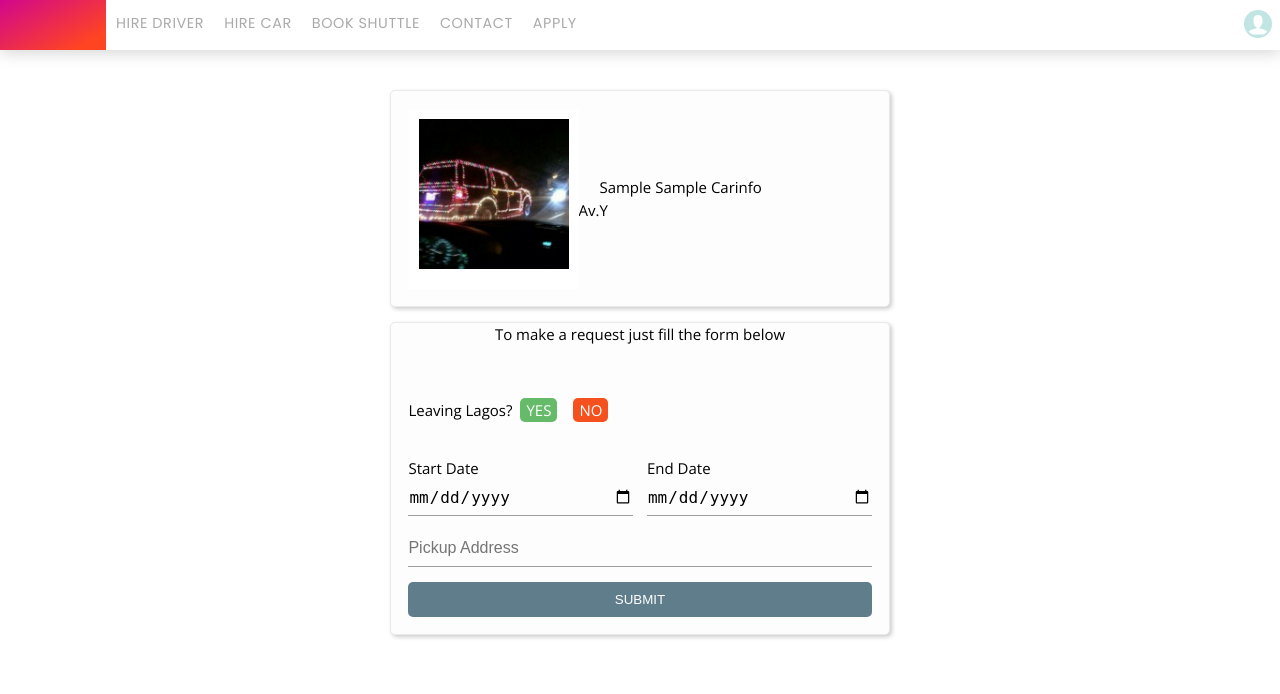
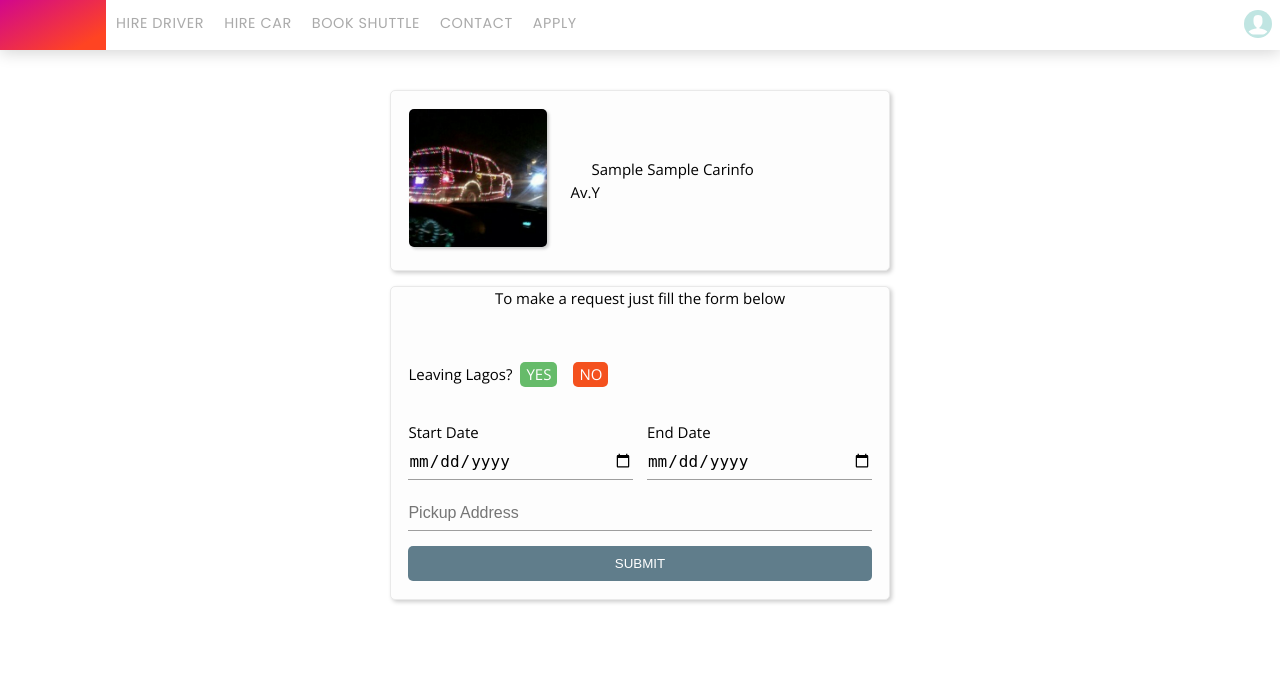
Before and after one commit to oluyoung/shuttl3r-django, a Django app: page /hire/cars/1/ in a window 1280 px wide. Shown: the top 694 px of the page. Run offline with Django 3.2, Linux system fonts and the light colour scheme; tables that the repository leaves empty hold one stand-in row (values such as "Sample post"); some web fonts are replaced.

Commit message:
styling of car template

```diff
--- a/freehand/static/css/cars-styles.css
+++ b/freehand/static/css/cars-styles.css
@@ -32,17 +32,16 @@
 .sheet .car-license {
   width: auto;
   min-width: 0;
-}
-
-.sheet .car-license > div {
-  background-color: #fff;
-  padding: 10px 10px 20px;
+  margin-right: 5%;
   margin-top: 0;
+  width: 30%;
 }
 
 .sheet .car-license .image {
-  width: 150px;
-  height: 150px;
+  width: 100%;
+  height: auto;
+  box-shadow: 2px 2px 3px #ccc;
+  border-radius: 5px;
 }
 
 .sheet .car-license .title {
--- a/freehand/static/css/drivers-styles.css
+++ b/freehand/static/css/drivers-styles.css
@@ -67,11 +67,6 @@ font-family: 'Raleway', sans-serif; */
 
 /** DRIVER
 **/
-.driver {
-  width: 100%;
-  justify-content: flex-start;
-  align-items: center;
-}
 
 .driver-photo {
   border: 1px solid #e9e9e9;
--- a/freehand/static/css/style.css
+++ b/freehand/static/css/style.css
@@ -295,6 +295,7 @@ nav .u-clear {
 
 .nav-icons .user-nav {
   display: none;
+  overflow: hidden;
 }
 
 .nav-icons .user-nav-icon {
@@ -531,7 +532,13 @@ INDEX
 }
 
 .container.sheet {
-  padding: 4em;
+  padding-top: 4em;
+}
+
+.sheet .content {
+  width: 100%;
+  justify-content: flex-start;
+  align-items: center;
 }
 
 .sheet .top-info {
@@ -808,7 +815,7 @@ small devices: 480px
 
 }
 
-@media (max-width: 343px){
+@media (max-width: 403px){
   nav .u-clear {
     top: -32px;
   }
--- a/pages/templates/cars/car.html
+++ b/pages/templates/cars/car.html
@@ -5,12 +5,10 @@
 {% endblock %}
 {% block content %}
 <section class="container sheet car-sheet" id="">
-  <div class="car flex row-wrap just-start" id="car-{{car.id}}">
+  <div class="content car flex row-wrap just-start" id="car-{{car.id}}">
     <div class="top-info flex row-nowrap">
       <div class="car-license">
-        <div class="pos-rel" >
-          <div class="image" style="background-image: url({% static 'img/lights-car.jpg' %})"></div>
-        </div>
+          <img class="image" src="{% static 'img/lights-car.jpg' %}" alt="{{car.make}} {{car.name}}">
       </div>
       <div class="car-info">
         <table>
```
